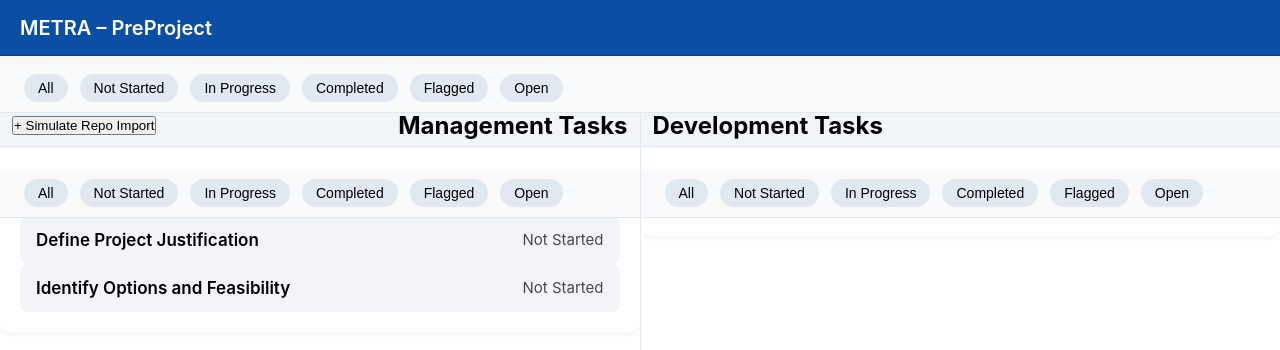
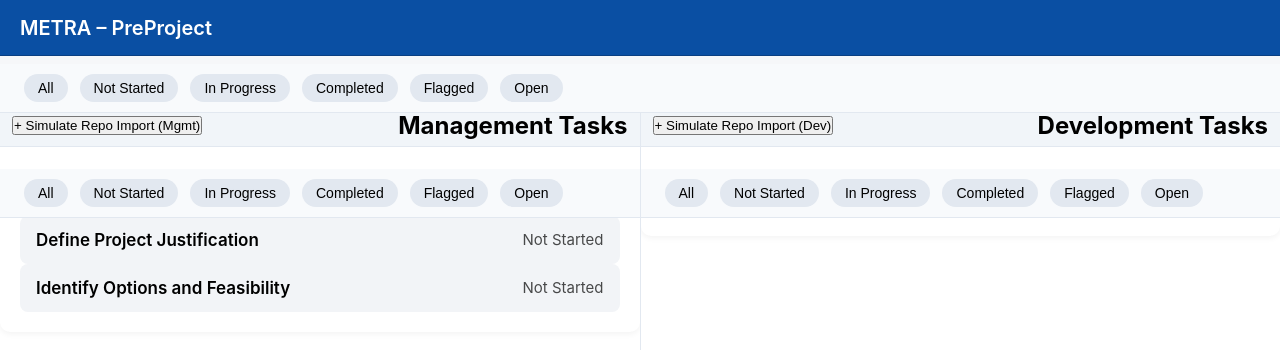
Before and after one commit to johnjkelly1945-ops/project-tracker-vite-pwa-v15, a React (Vite) app in the folder clean-tasksheet-restored/: page / in a window 1280 px wide. Shown: the top 350 px of the page. Built offline with nearby package versions, Linux system fonts and the light colour scheme.

Commit message:
Stage 6.7 – Add dev pane repo import (replace-only, symmetric)

```diff
--- a/clean-tasksheet-restored/src/components/DualPane.jsx
+++ b/clean-tasksheet-restored/src/components/DualPane.jsx
@@ -1,13 +1,13 @@
 /* ======================================================================
    METRA – DualPane.jsx
-   Stage 6.6 – Main Wiring (Replace-Only, No Persistence)
+   Stage 6.7 – Dev Pane Repo Import (Replace-Only, No Persistence)
    ----------------------------------------------------------------------
    PURPOSE:
-   ✔ Official Main entry point for repo-shaped data
-   ✔ Replace semantics only (no merge)
-   ✔ Shared adapter (src/utils/repo)
+   ✔ Symmetric repo import for mgmt + dev panes
+   ✔ Single Main import gate
+   ✔ Replace semantics only
    ✔ No persistence
-   ✔ No UI expansion
+   ✔ Temporary harness only
    ====================================================================== */
 
 import React, { useState } from "react";
@@ -56,7 +56,7 @@ export default function DualPane() {
   };
 
   /* ================================================================
-     STAGE 6.6 – MAIN REPO IMPORT GATE (REPLACE)
+     MAIN REPO IMPORT GATE (SHARED)
      ================================================================ */
   const importRepoPayload = (payload) => {
     const adapted = adaptRepoPayloadToWorkspace(payload);
@@ -73,17 +73,30 @@ export default function DualPane() {
   };
 
   /* ================================================================
-     TEMPORARY HARNESS (WILL BE REPLACED LATER)
+     TEMPORARY HARNESS (MGMT / DEV)
      ================================================================ */
-  const simulateRepoImport = () => {
+  const simulateRepoImportMgmt = () => {
     importRepoPayload({
       type: "mgmt",
       summaries: [
-        { id: "repo-s1", title: "Imported Repo Summary" }
+        { id: "repo-s1", title: "Imported Mgmt Summary" }
       ],
       tasks: [
-        { id: "repo-t1", title: "Repo Task A", summaryId: "repo-s1" },
-        { id: "repo-t2", title: "Repo Task B", summaryId: "repo-s1" },
+        { id: "repo-m1", title: "Mgmt Repo Task A", summaryId: "repo-s1" },
+        { id: "repo-m2", title: "Mgmt Repo Task B", summaryId: "repo-s1" },
+      ],
+    });
+  };
+
+  const simulateRepoImportDev = () => {
+    importRepoPayload({
+      type: "dev",
+      summaries: [
+        { id: "repo-d1", title: "Imported Dev Summary" }
+      ],
+      tasks: [
+        { id: "repo-dt1", title: "Dev Repo Task A", summaryId: "repo-d1" },
+        { id: "repo-dt2", title: "Dev Repo Task B", summaryId: "repo-d1" },
       ],
     });
   };
@@ -98,11 +111,8 @@ export default function DualPane() {
       <div className="pane mgmt-pane">
 
         <div className="pane-header">
-          <button
-            onClick={simulateRepoImport}
-            style={{ marginRight: "12px" }}
-          >
-            + Simulate Repo Import
+          <button onClick={simulateRepoImportMgmt} style={{ marginRight: "12px" }}>
+            + Simulate Repo Import (Mgmt)
           </button>
           <h2>Management Tasks</h2>
         </div>
@@ -124,6 +134,9 @@ export default function DualPane() {
       <div className="pane dev-pane">
 
         <div className="pane-header">
+          <button onClick={simulateRepoImportDev} style={{ marginRight: "12px" }}>
+            + Simulate Repo Import (Dev)
+          </button>
           <h2>Development Tasks</h2>
         </div>
 
```
